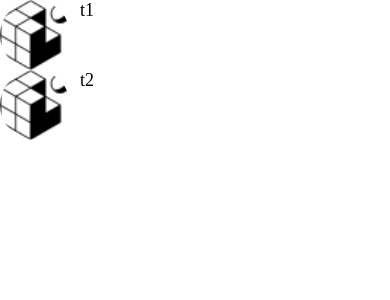
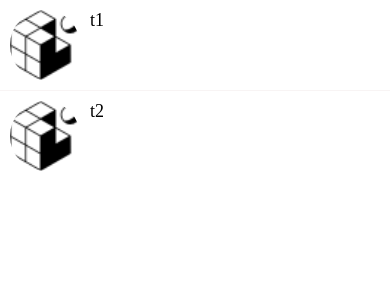
Before and after one commit to arcel19/testApp, a React Native app: screen / in a window 390 px wide. Shown: the top 300 px of the page. Built offline with nearby package versions, Linux system fonts and the light colour scheme.

Commit message:
"Add onPress prop to ListItem, update ListItem to accept onPress, add ListItemSeparator to MessagesScreen, and add light color to colors.js"

```diff
--- a/app/components/ListItem.js
+++ b/app/components/ListItem.js
@@ -1,35 +1,46 @@
-import React from 'react';
-import { View , StyleSheet, Image} from 'react-native';
-import AppText from './AppText';
-import colors from '../config/colors';
+import React from "react";
+import {
+  View,
+  StyleSheet,
+  Image,
+  TouchableOpacity,
+  TouchableHighlight,
+} from "react-native";
+import AppText from "./AppText";
+import colors from "../config/colors";
 
-function ListItem({ title, subTitle, image}) {
+function ListItem({ title, subTitle, image, onPress }) {
   return (
+    <TouchableHighlight
+    underlayColor={colors.light}
+     onPress={onPress}>
       <View style={styles.container}>
-            <Image style={styles.image} source={image}/>
+        <Image style={styles.image} source={image} />
         <View>
-            <AppText style={styles.title} >{title} </AppText>
+          <AppText style={styles.title}>{title} </AppText>
           <AppText style={styles.subTitle}> {subTitle}</AppText>
         </View>
       </View>
+    </TouchableHighlight>
   );
 }
 const styles = StyleSheet.create({
-    container:{
+  container: {
     flexDirection: "row",
+    padding: 10,
   },
-    image:{
-        width:70,
-        height:70,
+  image: {
+    width: 70,
+    height: 70,
     borderRadius: 35,
-        marginRight: 10
+    marginRight: 10,
   },
   title: {
-        fontWeight: "500"
+    fontWeight: "500",
   },
-    subTitle:{
+  subTitle: {
     color: colors.medium,
   },
-})
+});
 
 export default ListItem;
--- /dev/null
+++ b/app/components/ListItemSeparator.js
@@ -0,0 +1,18 @@
+import React from 'react';
+import { StyleSheet, View} from 'react-native';
+import colors from '../config/colors';
+
+function ListItemSeparator() {
+    return (
+        <View style={styles.separator}></View>
+    );
+}
+
+const styles = StyleSheet.create({
+    separator:{
+        width: '100%',
+        height: 1,
+        backgroundColor: colors.light,
+    }
+})
+export default ListItemSeparator;
--- a/app/config/colors.js
+++ b/app/config/colors.js
@@ -3,5 +3,6 @@
     secondary: "#4ecdc4",
     black: "#000",
     white: '#FFFFFF',
-    medium: "#6e6969"
+    medium: "#6e6969",
+    light: "#f8f4f4",
 }
--- a/app/screens/MessagesScreen.js
+++ b/app/screens/MessagesScreen.js
@@ -1,39 +1,42 @@
-import React from 'react';
-import { FlatList,StyleSheet } from 'react-native';
-import ListItem from '../components/ListItem';
-import Screen from '../components/Screen';
+import React from "react";
+import { FlatList, StyleSheet, View } from "react-native";
+import ListItem from "../components/ListItem";
+import Screen from "../components/Screen";
+import ListItemSeparator from "../components/ListItemSeparator";
 
 const messages = [
   {
-        id:1,
-        title:"t1",
-        image:require('../assets/favicon.png')
+    id: 1,
+    title: "t1",
+    image: require("../assets/favicon.png"),
   },
   {
-        id:2,
-        title:"t2",
-        image:require('../assets/favicon.png')
-    }
-]
+    id: 2,
+    title: "t2",
+    image: require("../assets/favicon.png"),
+  },
+];
 
 function MessagesScreen(props) {
   return (
     <Screen>
       <FlatList
         data={messages}
-            keyExtractor={message =>message.id.toString}
-            renderItem={({item})=>
+        keyExtractor={(message) => message.id.toString}
+        renderItem={({ item }) => (
           <ListItem
             title={item.title}
             subTitle={item.description}
-                image={item.image} /> }
+            image={item.image}
+            onPress={() => console.log("message selected", item)}
+          />
+        )}
+        ItemSeparatorComponent={ListItemSeparator}
       />
     </Screen>
   );
 }
 
-const styles = StyleSheet.create({
-
-})
+const styles = StyleSheet.create({});
 
 export default MessagesScreen;
```
Lines whose indentation alone changed are shown as unchanged.
